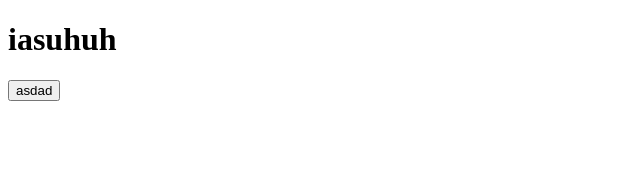
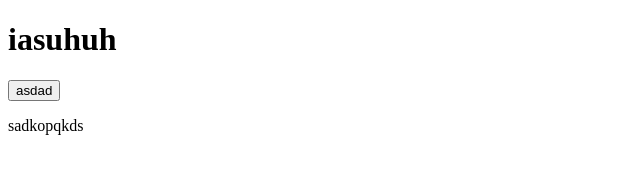
Before and after one commit to aswithran/achu, a plain HTML site: page index.html in a window 1280 px wide. Shown: the whole page, without its empty margins (0-640 px from the left). Drawn offline with Linux system fonts and the light colour scheme.

Commit message:
paragraph entered

```diff
--- a/index.html
+++ b/index.html
@@ -8,6 +8,6 @@
 <body>
     <h1>iasuhuh</h1>
     <button>asdad</button>
-
+    <p>sadkopqkds</p>
 </body>
 </html>
```
